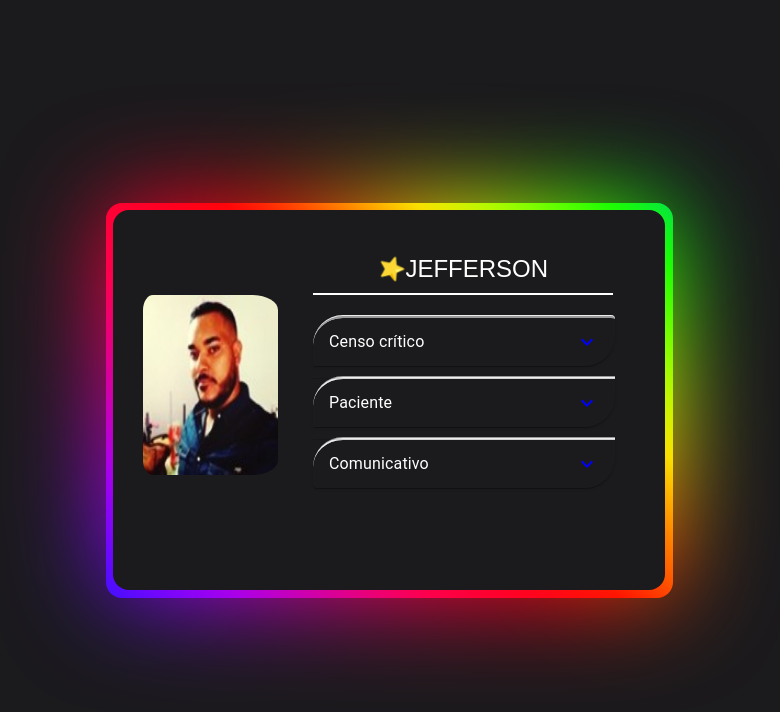
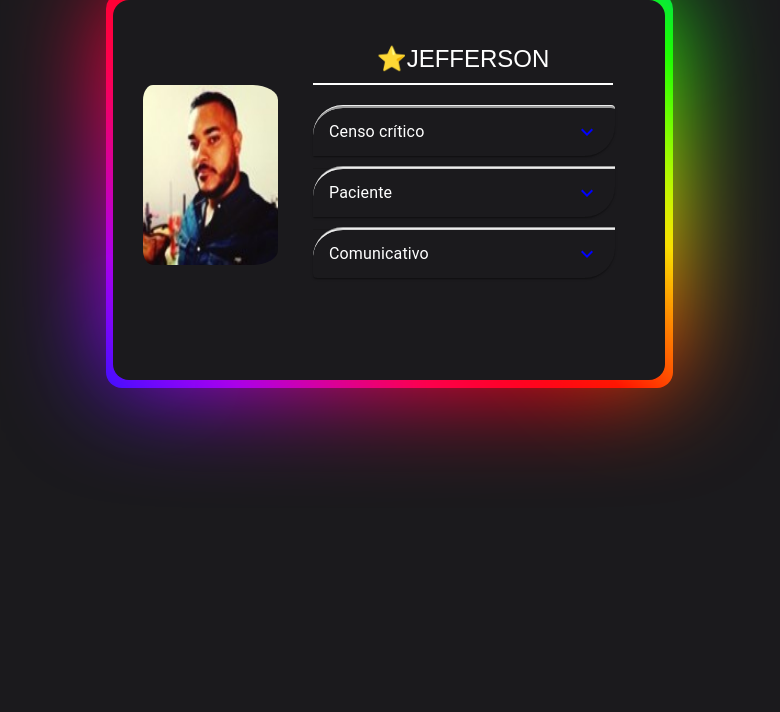
Before and after one commit to DiegoGLins/Ativ.Carol.FeedBack, a React (Vite) app: page /jefferson in a window 1280 px wide. Shown: the top 712 px of the page, without its empty margins (251-1031 px from the left). Built offline with nearby package versions, Linux system fonts and the light colour scheme.

Commit message:
alteracao no css

```diff
--- a/src/index.css
+++ b/src/index.css
@@ -11,28 +11,26 @@ h1 {
 
 body {
   background-color: #1b1a1d;
-  color: '#fff';
   min-height: 100vh;
   min-width: 100vw;
   margin: 0;
   padding: 0;
-  display: flex;
   justify-content: center;
+  position: relative;
   align-items: center;
-  position: relative;
 }
 
 .boxCard {
   box-sizing: border-box;
   position: relative;
-  display: flex;
   color: #fff;
-  /* padding: 20px 25px 0px; */
   background-color: #1b1a1d;
-  width: 700px;
-  height: 380px;
+  max-width: 400px;
+  max-height: 380px;
   border-radius: 16px;
   justify-content: center;
+  display: 'flex';
+  text-align: center;
   align-items: center;
 
 }
@@ -48,17 +46,23 @@ body {
   background-size: 300%;
   border-radius: 16px;
   animation: AnimationBorder 8s linear infinite;
-
+  display: 'flow';
+  align-items: center;
+  justify-content: center;
+  flex-direction: column;
 }
 
 .boxCard::after {
-  filter: blur(50px)
+  filter: blur(50px);
+  display: flex;
+  align-items: center;
+  justify-content: center;
+  flex-direction: column;
 }
 
-.star {
+/* .star {
   font-size: 22px;
   animation: AnimationStar 120ms infinite;
-  /* animation: calc(1%); */
 }
 
 @keyframes AnimationStar {
@@ -82,7 +86,7 @@ body {
     transform: rotate(300deg);
     animation: 0ms infinite
   }
-}
+} */
 
 
 @keyframes AnimationBorder {
@@ -99,75 +103,78 @@ body {
 
 .bodyNav {
   display: flex;
-  justify-content: center;
-  align-items: center;
-  /* min-width: 100vw; */
   background-color: #1b1a1d;
-  height: 49px;
+  height: 100%;
+  width: 100%;
   box-sizing: border-box;
-
+  padding: 20px 0px 0px;
+  margin: 0px;
 }
 
 ul {
   position: relative;
   display: flex;
-  justify-content: space-between;
+  justify-content: center;
   align-items: center;
   border-radius: 10px;
-  box-shadow: 0 5px 25px rgba(0, 0, 0, 0.25);
-
+  margin-top: 10px;
+  opacity: 0.65;
 }
 
-ul li {
-  list-style: none;
-}
 
-ul li p {
+ul li a {
   position: relative;
-  color: #fff;
   text-decoration: none;
+  z-index: 1000;
   display: inline-block;
   padding: 20px 30px;
   z-index: 1000;
+  box-shadow: 0 5px 25px rgba(0, 0, 0, 0.25);
+}
+
+
+ul li div a {
+  font-size: 1.2em;
   pointer-events: none;
-  opacity: 0.25;
-  transition: 0.25s
+  transition: 0.25s;
+  backdrop-filter: blur(15px);
+}
+
+.styleButton {
+  background: transparent;
+}
+
+
+.styleButton:hover {
+  background: #5da6ff;
+  box-shadow: 0 0 15px #5da6ff,
+    0 0 30px #5da6ff,
+    0 0 45px #5da6ff,
+    0 0 60px #5da6ff;
 }
 
 
 ul li {
-  position: relative;
-  color: #fff;
-  text-decoration: none;
-  display: inline-flex;
-  padding: 20px 30px;
-  z-index: 1000;
-  backdrop-filter: blur(15px);
+  display: flex;
+  list-style: none;
 }
 
-ul li:hover {
+ul li:hover div a {
   opacity: 1;
 }
 
 #marker {
+  display: inline-flex;
+  flex-direction: row;
   position: absolute;
   top: 0;
   transition: 0.5s;
   z-index: 1;
-}
-
-#marker::before {
   content: '';
-  position: absolute;
-  top: -10px;
-  left: 50%;
-  transform: translateX(50%);
-  width: 50px;
-  height: 40px;
   border-radius: 8px;
-  background: #5da6ff;
-  box-shadow: 0 0 15px #5da6ff,
-    0 0 30px #5da6ff,
-    0 0 45px #5da6ff,
+  background: #000000;
+  box-shadow: 0 0 45px #5da6ff,
+    0 0 20px #5da6ff,
+    0 0 35px #5da6ff,
     0 0 60px #5da6ff
 }
```
